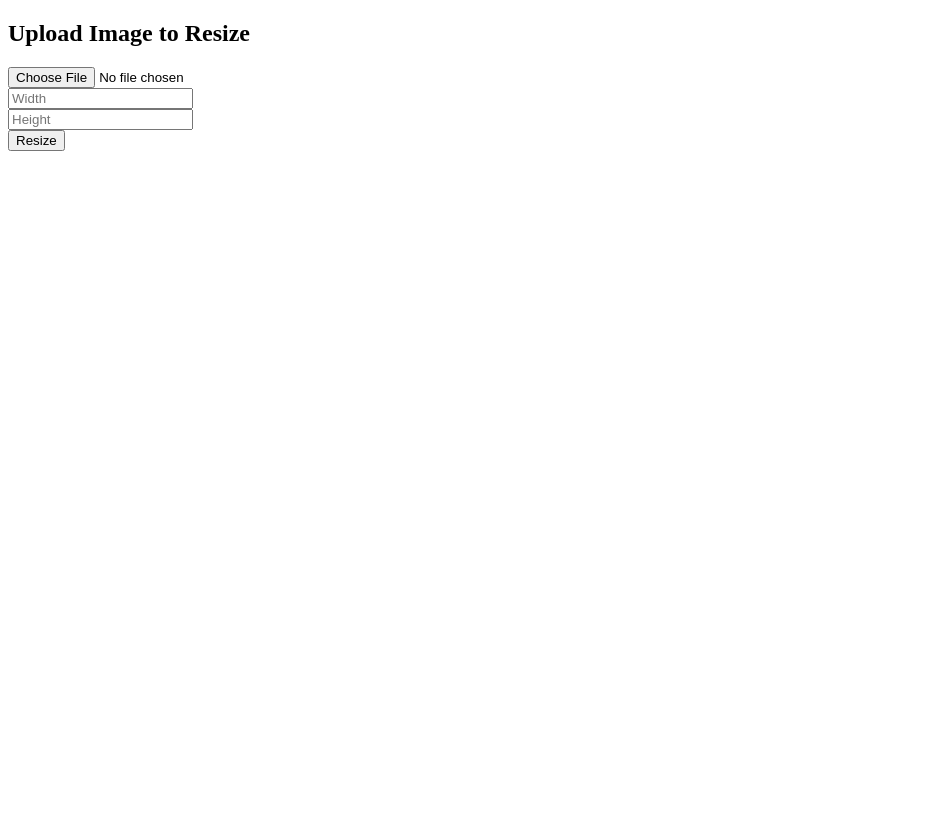
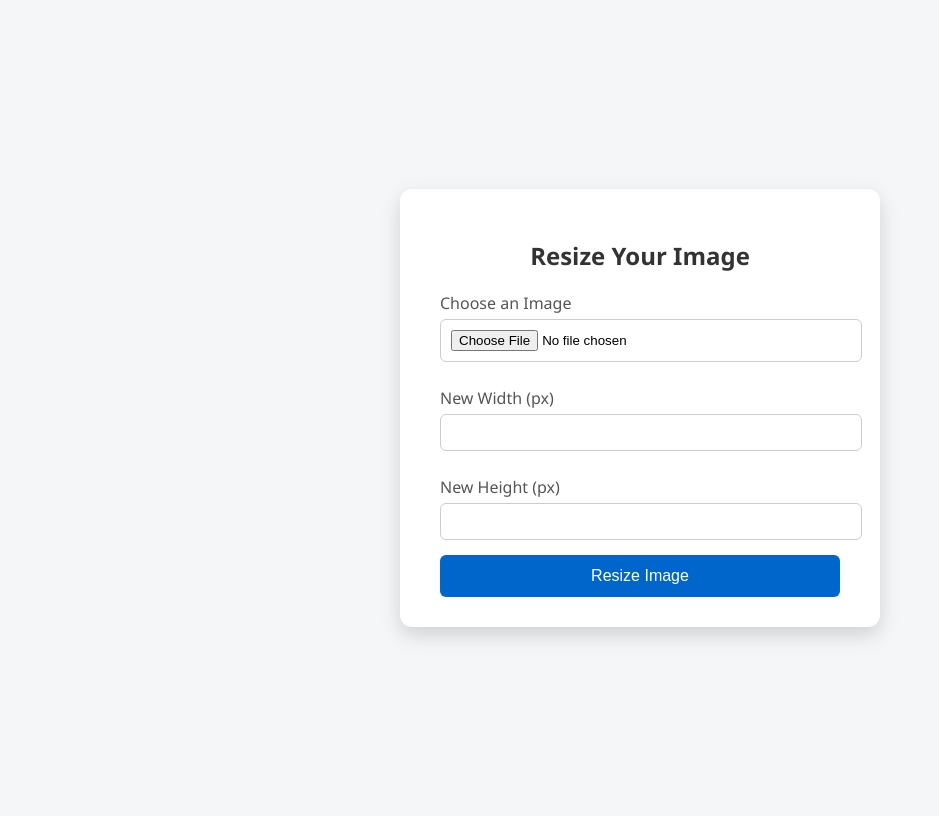
Before and after one commit to naumanshah1/python-image-resizer, a Flask app: page / in a window 1280 px wide. Shown: the whole page, without its empty margins (0-939 px from the left). Before the commit the page ends 151 px from the top, so only its background shows below. Run offline with Flask 2, Linux system fonts and the light colour scheme.

Commit message:
Updated UI in index.html

```diff
--- a/templates/index.html
+++ b/templates/index.html
@@ -1,15 +1,80 @@
 <!DOCTYPE html>
-<html>
+<html lang="en">
 <head>
-    <title>Image Resizer</title>
+  <meta charset="UTF-8">
+  <title>Image Resizer</title>
+  <style>
+    body {
+      font-family: "Segoe UI", sans-serif;
+      background: #f4f6f8;
+      display: flex;
+      justify-content: center;
+      align-items: center;
+      height: 100vh;
+    }
+
+    .container {
+      background: white;
+      padding: 30px 40px;
+      border-radius: 12px;
+      box-shadow: 0 8px 20px rgba(0, 0, 0, 0.15);
+      width: 100%;
+      max-width: 400px;
+    }
+
+    h2 {
+      text-align: center;
+      margin-bottom: 20px;
+      color: #333;
+    }
+
+    label {
+      display: block;
+      margin: 10px 0 5px;
+      color: #555;
+    }
+
+    input[type="file"],
+    input[type="number"] {
+      width: 100%;
+      padding: 10px;
+      margin-bottom: 15px;
+      border-radius: 6px;
+      border: 1px solid #ccc;
+    }
+
+    button {
+      width: 100%;
+      background-color: #0066cc;
+      color: white;
+      padding: 12px;
+      font-size: 16px;
+      border: none;
+      border-radius: 6px;
+      cursor: pointer;
+      transition: background-color 0.3s ease;
+    }
+
+    button:hover {
+      background-color: #004999;
+    }
+  </style>
 </head>
 <body>
-    <h2>Upload Image to Resize</h2>
+  <div class="container">
+    <h2>Resize Your Image</h2>
     <form action="/" method="post" enctype="multipart/form-data">
-        <input type="file" name="image" required><br>
-        <input type="number" name="width" placeholder="Width" required><br>
-        <input type="number" name="height" placeholder="Height" required><br>
-        <button type="submit">Resize</button>
+      <label for="image">Choose an Image</label>
+      <input type="file" name="image" id="image" required>
+
+      <label for="width">New Width (px)</label>
+      <input type="number" name="width" id="width" required>
+
+      <label for="height">New Height (px)</label>
+      <input type="number" name="height" id="height" required>
+
+      <button type="submit">Resize Image</button>
     </form>
+  </div>
 </body>
 </html>
```
